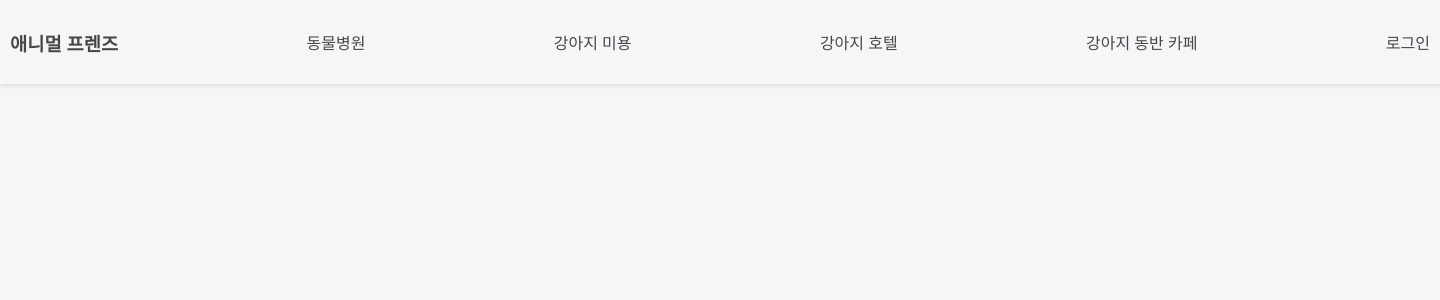
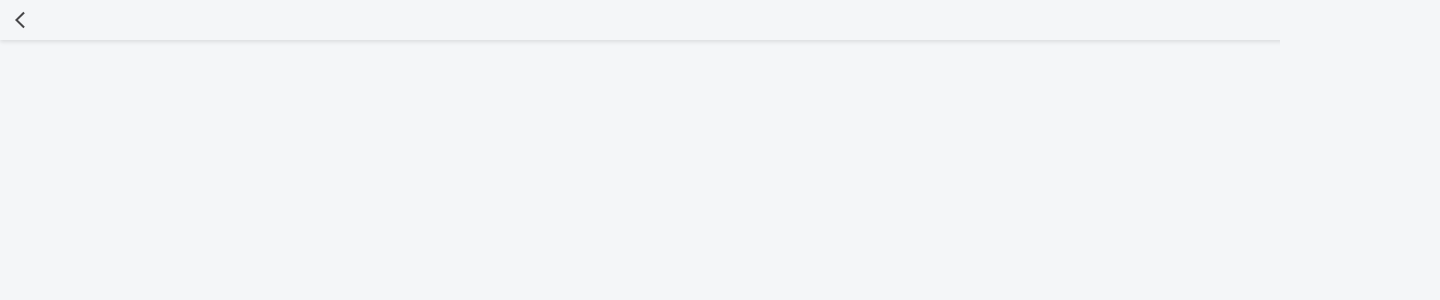
Before and after one commit to Animal-Friends/animal-FrontEnd, a React (Create React App) app: page /animal-service in a window 1280 px wide. Shown: the top 300 px of the page, 1440 px wide, since content can reach past the window. Built offline with nearby package versions, Linux system fonts and the light colour scheme.

Commit message:
:sparkles: feat: animal-service 추가

```diff
--- a/package.json
+++ b/package.json
@@ -13,7 +13,9 @@
     "dayjs": "^1.11.7",
     "react": "^18.2.0",
     "react-dom": "^18.2.0",
+    "react-icons": "^4.8.0",
     "react-js-pagination": "^3.0.3",
+    "react-kakao-maps-sdk": "^1.1.9",
     "react-material-ui-carousel": "^3.4.2",
     "react-redux": "^8.0.5",
     "react-router-dom": "^6.11.2",
--- a/src/App.js
+++ b/src/App.js
@@ -1,8 +1,10 @@
 import styled, { createGlobalStyle } from "styled-components";
 import React from "react";
 import { BrowserRouter as Router, Route, Routes } from "react-router-dom";
+
 import Home from "./page/Home";
 import NavBar from "./components/nav";
+import AnimalService from "./page/AnimalService";
 
 function App() {
   const GlobalStyle = createGlobalStyle`
@@ -32,20 +34,20 @@ function App() {
         cursor: pointer;
       }
     `;
-
   return (
-    <Router>
+    <>
       <GlobalStyle />
-      <NavBar />
-
       <Center>
         <BodyContainer>
+          <Router>
             <Routes>
               <Route path="/" element={<Home />} />
+              <Route path="/animal-service" element={<AnimalService />} />
             </Routes>
+          </Router>
         </BodyContainer>
       </Center>
-    </Router>
+    </>
   );
 }
 
--- a/src/components/button/index.js
+++ b/src/components/button/index.js
@@ -1,4 +1,11 @@
-import { CommonStyleButton } from "./styles";
+import { CommonStyleButton, Loginbutton } from "./styles";
+
+import Button from "@mui/material/Button";
+import React, { useMemo } from "react";
+import { MdCancel } from "react-icons/md";
+import { BiArrowBack } from "react-icons/bi";
+import { MdOutlineArrowBackIosNew } from "react-icons/md";
+import { BiTrash } from "react-icons/bi";
 
 export const CommonButton = ({ onClick, text, ...style }) => {
   return (
@@ -7,3 +14,83 @@ export const CommonButton = ({ onClick, text, ...style }) => {
     </CommonStyleButton>
   );
 };
+
+export const LoginButton = ({ onClick, text, ...style }) => {
+  return <Loginbutton onClick={onClick}>{text}</Loginbutton>;
+};
+
+export const BasicButton = (props) => {
+  const ButtonStyle = useMemo(
+    () => ({
+      width: "100%",
+      height: "60px",
+    }),
+    []
+  );
+  return (
+    <Button
+      {...props}
+      onClick={props.onClick}
+      style={ButtonStyle}
+      variant="outlined"
+    >
+      {props.text}
+    </Button>
+  );
+};
+
+export const CustomBiTrash = (props) => {
+  const CUSTOMBACK = useMemo(
+    () => ({
+      width: "20px",
+      height: "20px",
+      cursor: "pointer",
+    }),
+    []
+  );
+
+  return <BiTrash onClick={props.onClick} style={CUSTOMBACK} />;
+};
+
+export const CustomMdOutlineArrowBackIosNew = (props) => {
+  const CUSTOMBACK = useMemo(
+    () => ({
+      width: "20px",
+      height: "20px",
+      cursor: "pointer",
+    }),
+    []
+  );
+
+  return (
+    <MdOutlineArrowBackIosNew onClick={props.onClick} style={CUSTOMBACK} />
+  );
+};
+
+export const CustomCancelMdCancel = (props) => {
+  const CustomCancel = useMemo(
+    () => ({
+      width: "20px",
+      height: "30px",
+      cursor: "pointer",
+    }),
+    []
+  );
+  return <MdCancel onClick={props.onClick} style={CustomCancel} />;
+};
+
+export const CustomBackBiArrow = (props) => {
+  const CustomBack = useMemo(
+    () => ({
+      width: "20px",
+      height: "30px",
+      cursor: "pointer",
+    }),
+    []
+  );
+  return (
+    <BiArrowBack onClick={props.onClick} style={CustomBack}>
+      뒤로가기
+    </BiArrowBack>
+  );
+};
--- a/src/components/button/styles.js
+++ b/src/components/button/styles.js
@@ -20,3 +20,38 @@ export const CommonStyleButton = styled.button`
     background-color: #ff4500; /* 클릭 효과에 적용되는 색상 */
   }
 `;
+
+export const HeaderBarContainer = styled.div`
+  min-width: 1440px;
+
+  width: 100%;
+  box-shadow: 0 2px 4px rgba(0, 0, 0, 0.1);
+  padding: 10px;
+  text-align: center;
+  display: flex;
+  //justify-content: center;
+  flex-direction: row;
+  align-items: center;
+  margin-bottom: 25px;
+`;
+
+export const Loginbutton = styled.button`
+  width: 160px;
+  height: 40px;
+  border: none;
+  border-radius: 10px;
+  background-color: #ff7f50; /* 새로운 색상 */
+  color: white;
+  font-size: 16px;
+  font-weight: bold;
+  cursor: pointer;
+  transition: background-color 0.3s ease;
+
+  &:hover {
+    background-color: #ff6347; /* 호버 효과에 적용되는 색상 */
+  }
+
+  &:active {
+    background-color: #ff4500; /* 클릭 효과에 적용되는 색상 */
+  }
+`;
--- a/src/components/carousel/Carosel.js
+++ b/src/components/carousel/Carosel.js
@@ -14,13 +14,14 @@ const settings = {
 };
 const Carosel = () => {
   return (
-    <div style={{ minWidth: "1440px" }}>
-      <Slider {...settings}>
+    <div style={{}}>
+      <Slider style={{ overflow: "hidden" }} {...settings}>
         {CarouselItems.map((item, i) => (
           <div>
             <img
               style={{
                 minWidth: "500px",
+                objectFit: "fill",
                 height: "250px",
               }}
               src={item.img}
--- /dev/null
+++ b/src/components/header/index.js
@@ -0,0 +1,27 @@
+import React from "react";
+import { useNavigate } from "react-router-dom";
+import { CustomMdOutlineArrowBackIosNew } from "../button";
+import { HeaderBarContainer } from "../button/styles";
+
+const HeaderBar = ({ text }) => {
+  const navigate = useNavigate();
+  return (
+    <>
+      <HeaderBarContainer>
+        <CustomMdOutlineArrowBackIosNew
+          style={{ marginLeft: "10px" }}
+          onClick={() => {
+            navigate(-1);
+          }}
+        />
+        <div style={{ flex: 1 }}>
+          <div>
+            <h3>{text}</h3>
+          </div>
+        </div>
+      </HeaderBarContainer>
+    </>
+  );
+};
+
+export default HeaderBar;
--- /dev/null
+++ b/src/components/header/styles.js
@@ -0,0 +1,6 @@
+import styled from "styled-components";
+
+export const HeaderContainer = styled.div`
+  display: flex;
+  align-items: center;
+`;
--- a/src/components/nav/index.js
+++ b/src/components/nav/index.js
@@ -2,8 +2,10 @@ import { LoginBox, RogoBox, RootNavContainer } from "./style";
 import { useCallback, useState } from "react";
 import LoginModal from "../modal/loginModal/LoginModal";
 import { ANIMALSERVICE } from "../../constant";
+import { useNavigate } from "react-router-dom";
 
 const NavBar = () => {
+  const navigate = useNavigate();
   const [isModalOpen, setIsOpenModal] = useState(false);
   const handleClickModal = (type) => {
     setIsOpenModal(true);
@@ -14,7 +16,14 @@ const NavBar = () => {
         <h3>애니멀 프렌즈</h3>
       </RogoBox>
       {ANIMALSERVICE.map((item) => (
-        <div>{item.name}</div>
+        <div
+          style={{ cursor: "pointer" }}
+          onClick={() => {
+            navigate("/animal-service", { state: item.name });
+          }}
+        >
+          {item.name}
+        </div>
       ))}
       <LoginModal />
       <LoginBox>
--- a/src/components/nav/style.js
+++ b/src/components/nav/style.js
@@ -1,7 +1,7 @@
 import styled from "styled-components";
 
 export const RootNavContainer = styled.div`
-  min-width: 1440px;
+  //min-width: 1440px;
   width: 100%;
   box-shadow: 0 2px 4px rgba(0, 0, 0, 0.1);
 
--- /dev/null
+++ b/src/page/AnimalService.js
@@ -0,0 +1,14 @@
+import HeaderBar from "../components/header";
+import { useLocation } from "react-router-dom";
+
+const AnimalService = () => {
+  const location = useLocation();
+  console.log(location);
+  return (
+    <div>
+      <HeaderBar text={location?.state} />
+    </div>
+  );
+};
+
+export default AnimalService;
--- a/src/page/Home.js
+++ b/src/page/Home.js
@@ -2,13 +2,18 @@ import react from "react";
 import Carosel from "../components/carousel/Carosel";
 import Board from "../components/board";
 import { CommonButton } from "../components/button";
+import { useLocation } from "react-router-dom";
+import NavBar from "../components/nav";
+import React from "react";
+import styled from "styled-components";
 
 const Home = () => {
+  const location = useLocation();
   return (
     <>
-      <div style={{ margin: "20px 0px" }}>
-        <Carosel />
-      </div>
+      {location.pathname === "/" && <NavBar />}
+
+      <Carosel />
       <div style={{ padding: "0px 10px" }}>
         <div
           style={{
@@ -21,11 +26,15 @@ const Home = () => {
           <CommonButton text={"글쓰기"} />
         </div>
         <Board />
-
-        {/*<div>1</div>*/}
       </div>
     </>
   );
 };
 
 export default Home;
+
+const Container = styled.div`
+  display: flex;
+  align-items: center;
+  justify-content: center;
+`;
```
Also changed, not shown: 1 other file (tests, documents, lock files or other folders). Lines whose indentation alone changed are shown as unchanged.
